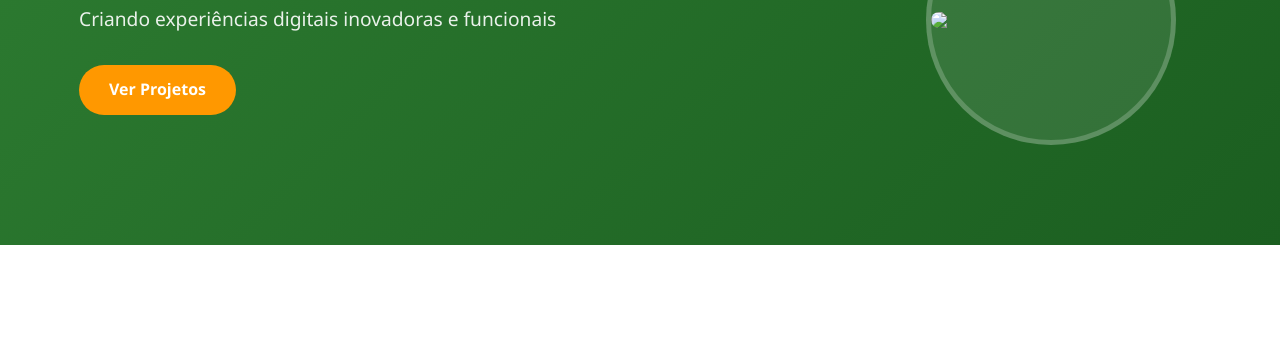
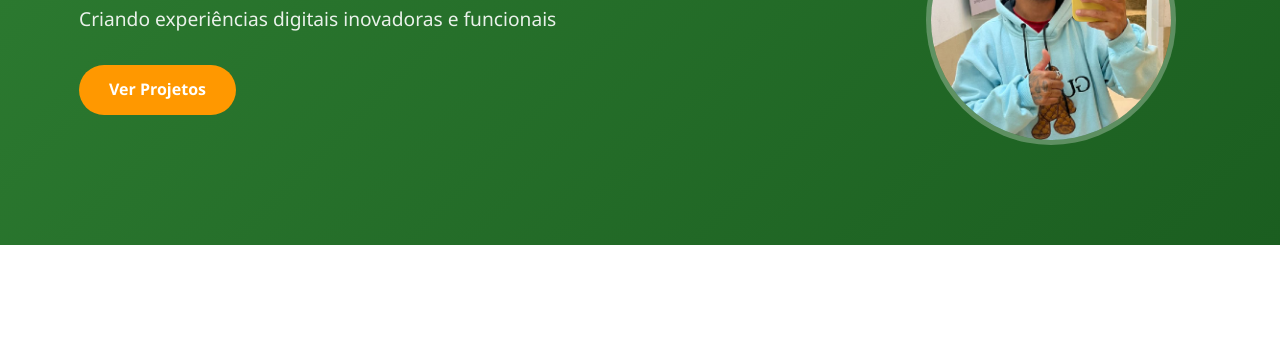
Before and after one commit to Sacreu/portifolio, a plain HTML site: page index.html in a window 1280 px wide. Shown: the part 325-667 px from the top of the page. Drawn offline with Linux system fonts and the light colour scheme; the site is published under a folder, as on GitHub Pages, so addresses that start at the root find nothing.

Commit message:
Update index.html

```diff
--- a/index.html
+++ b/index.html
@@ -39,7 +39,7 @@
             </div>
             <div class="hero-image">
                 <div class="avatar-placeholder">
-                    <img src="/filipe-bonitao.png"  class="foto">
+                    <img src="filipe-bonitao.png"  class="foto">
                 </div>
             </div>
         </div>
@@ -865,4 +865,5 @@
         }
     </style>
 </body>
+
 </html>
```
